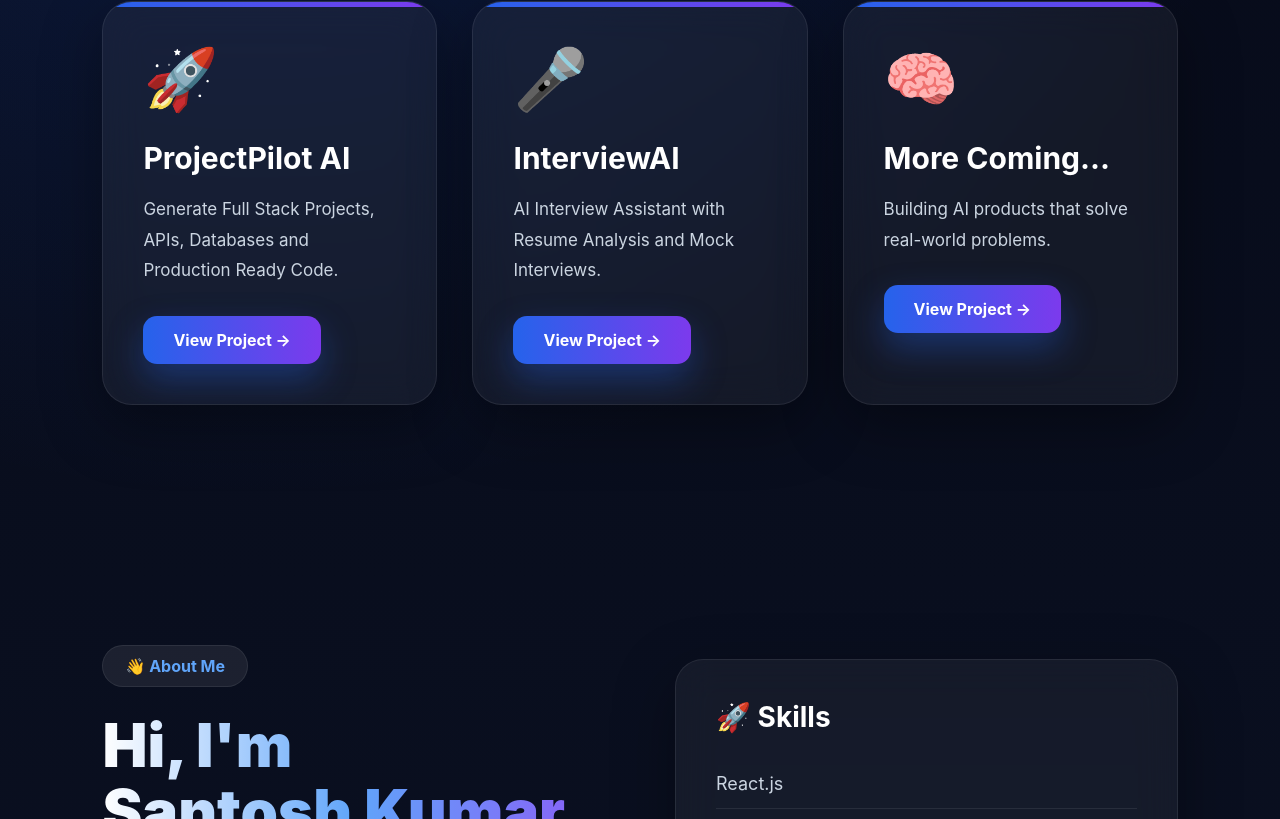
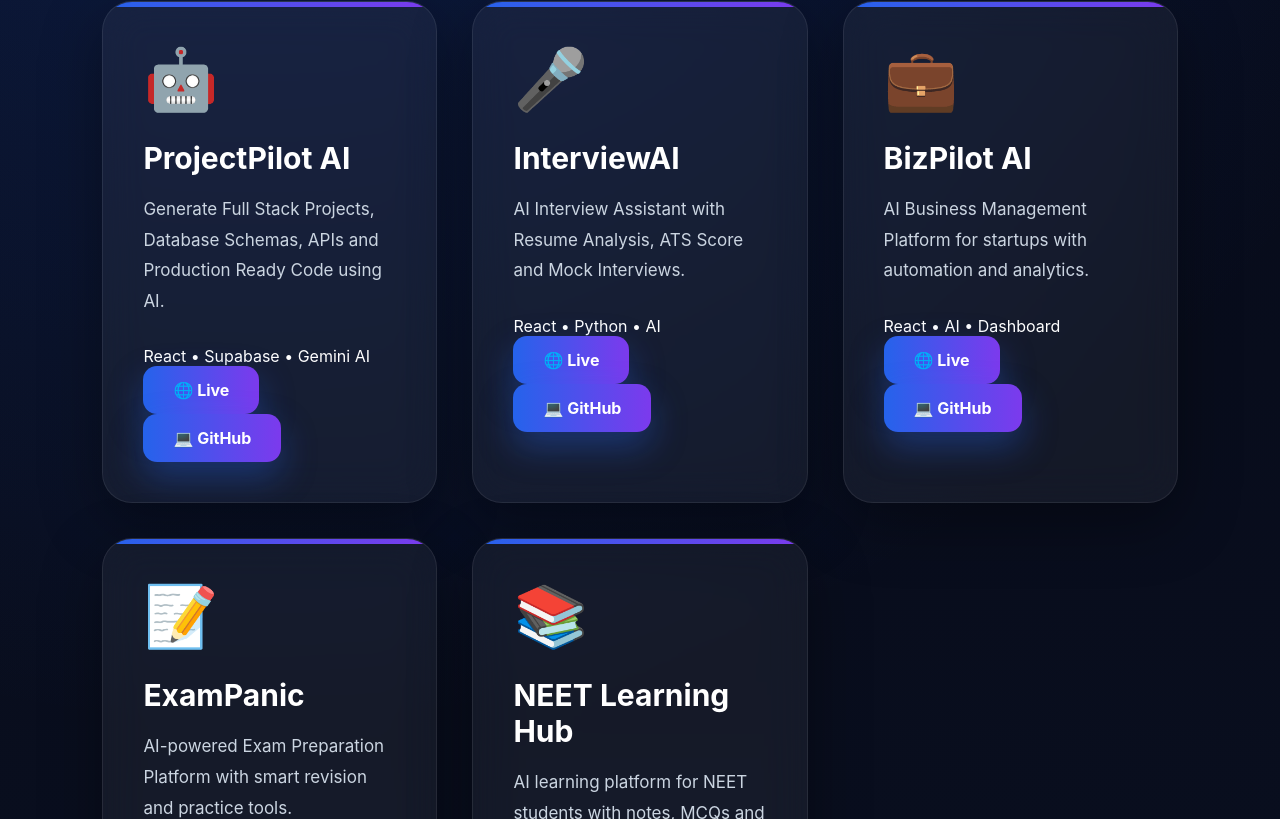
Before and after one commit to santoshml-lab/SantoshAI, a React (Vite) app: page / in a window 1280 px wide. Shown: the part 1061-1880 px from the top of the page. Built offline with nearby package versions, Linux system fonts and the light colour scheme.

Commit message:
Update ProjectsSection.jsx

```diff
--- a/src/components/ProjectsSection.jsx
+++ b/src/components/ProjectsSection.jsx
@@ -2,24 +2,51 @@ import "../styles/projects.css";
 
 export default function ProjectsSection() {
 
-  const projects = [
+const projects=[
 
 {
-      icon:"🚀",
+icon:"🤖",
 title:"ProjectPilot AI",
-      desc:"Generate Full Stack Projects, APIs, Databases and Production Ready Code."
+desc:"Generate Full Stack Projects, Database Schemas, APIs and Production Ready Code using AI.",
+tech:"React • Supabase • Gemini AI",
+live:"#",
+github:"#"
 },
 
 {
 icon:"🎤",
 title:"InterviewAI",
-      desc:"AI Interview Assistant with Resume Analysis and Mock Interviews."
+desc:"AI Interview Assistant with Resume Analysis, ATS Score and Mock Interviews.",
+tech:"React • Python • AI",
+live:"#",
+github:"#"
 },
 
 {
-      icon:"🧠",
-      title:"More Coming...",
-      desc:"Building AI products that solve real-world problems."
+icon:"💼",
+title:"BizPilot AI",
+desc:"AI Business Management Platform for startups with automation and analytics.",
+tech:"React • AI • Dashboard",
+live:"#",
+github:"#"
+},
+
+{
+icon:"📝",
+title:"ExamPanic",
+desc:"AI-powered Exam Preparation Platform with smart revision and practice tools.",
+tech:"React • AI • Education",
+live:"#",
+github:"#"
+},
+
+{
+icon:"📚",
+title:"NEET Learning Hub",
+desc:"AI learning platform for NEET students with notes, MCQs and mock tests.",
+tech:"React • FastAPI • Groq AI",
+live:"#",
+github:"#"
 }
 
 ];
@@ -32,21 +59,33 @@ export default function ProjectsSection() {
 
 <div className="projects-grid">
 
-{projects.map((item,index)=>(
+{projects.map((project,index)=>(
 
 <div className="project-card" key={index}>
 
 <div className="project-icon">
-{item.icon}
+{project.icon}
 </div>
 
-<h3>{item.title}</h3>
+<h3>{project.title}</h3>
 
-<p>{item.desc}</p>
+<p>{project.desc}</p>
 
-<button>
-View Project →
-</button>
+<span className="tech">
+{project.tech}
+</span>
+
+<div className="project-buttons">
+
+<a href={project.live}>
+<button>🌐 Live</button>
+</a>
+
+<a href={project.github}>
+<button>💻 GitHub</button>
+</a>
+
+</div>
 
 </div>
 
```
Lines whose indentation alone changed are shown as unchanged.
